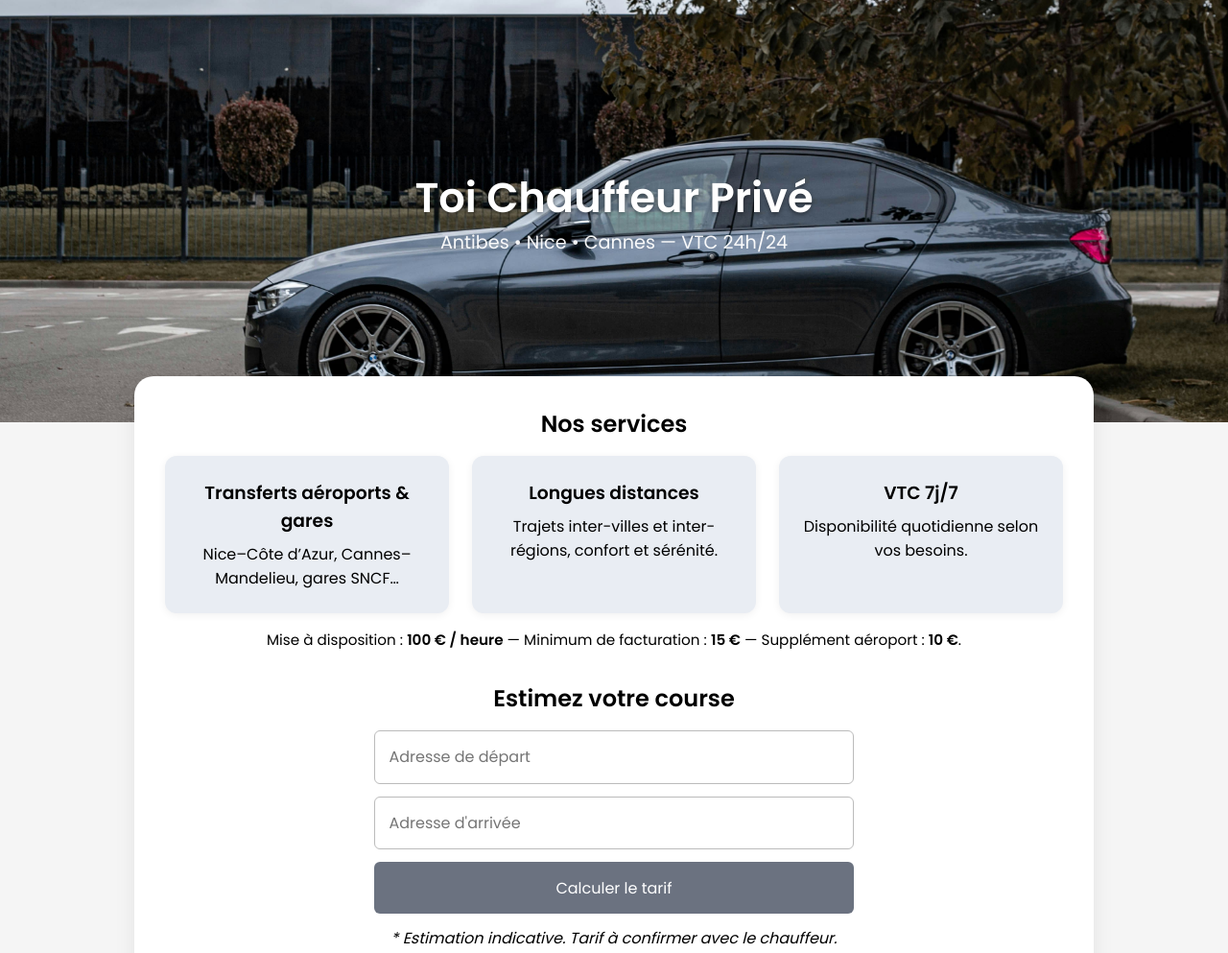
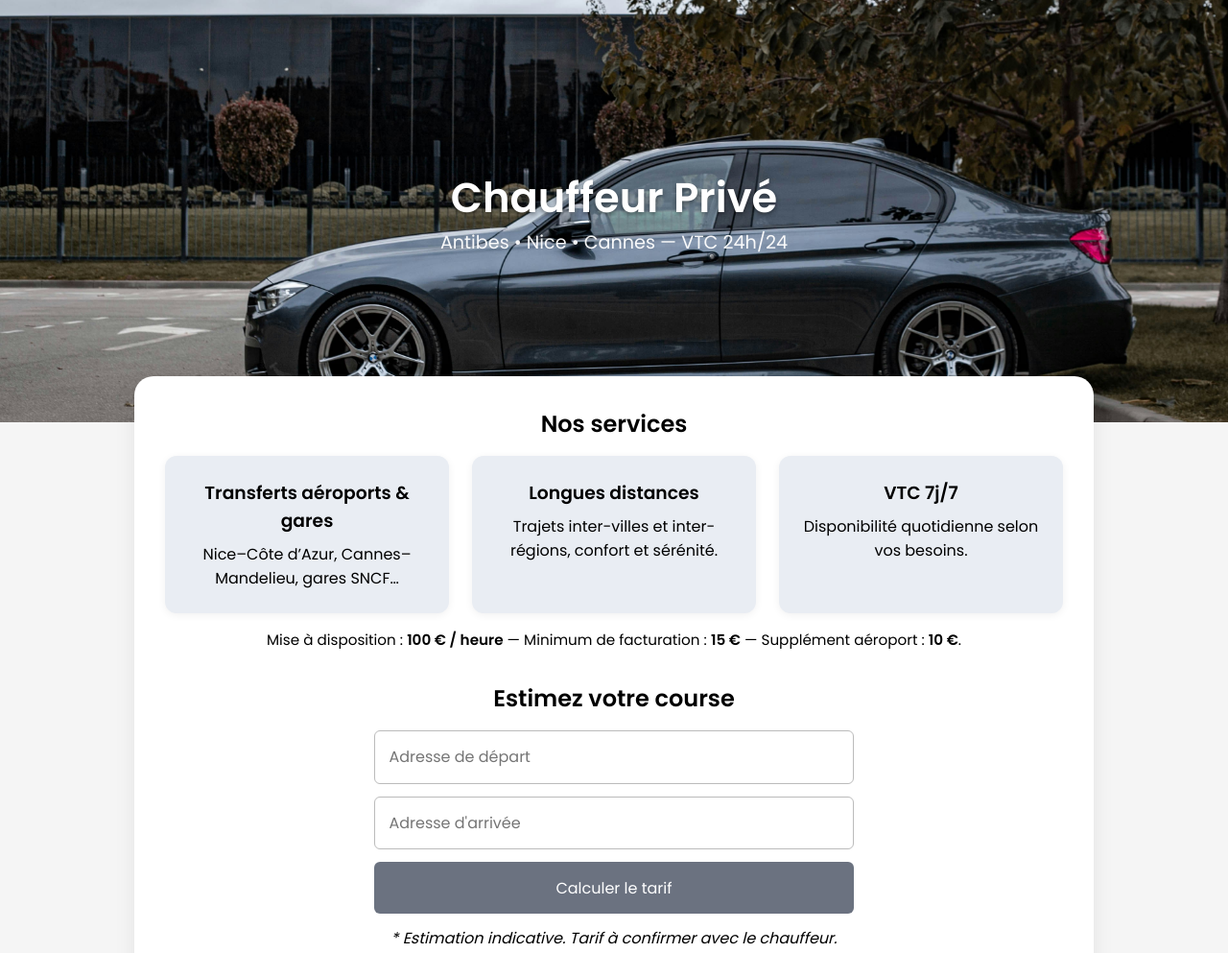
Before and after one commit to servicevtc/chauffeurprive, a plain HTML site: page index.html in a window 1280 px wide. Shown: the top 993 px of the page at 96% size. Drawn offline with Linux system fonts and the light colour scheme; some packages are replaced by stand-ins of ours.

Commit message:
Update index.html

```diff
--- a/index.html
+++ b/index.html
@@ -3,7 +3,7 @@
 <head>
   <meta charset="UTF-8" />
   <meta name="viewport" content="width=device-width, initial-scale=1.0" />
-  <title>Toi Chauffeur Privé – VTC Côte d’Azur</title>
+  <title> Chauffeur Privé – VTC Côte d’Azur</title>
   <link href="https://fonts.googleapis.com/css2?family=Poppins:wght@300;400;600&display=swap" rel="stylesheet" />
   <style>
     /* ⚙️ Palette : fonds gris, textes noirs (structure strictement identique) */
@@ -79,7 +79,7 @@
 </head>
 <body>
   <header>
-    <h1>Toi Chauffeur Privé</h1>
+    <h1> Chauffeur Privé</h1>
     <p>Antibes • Nice • Cannes — VTC 24h/24</p>
   </header>
 
```
